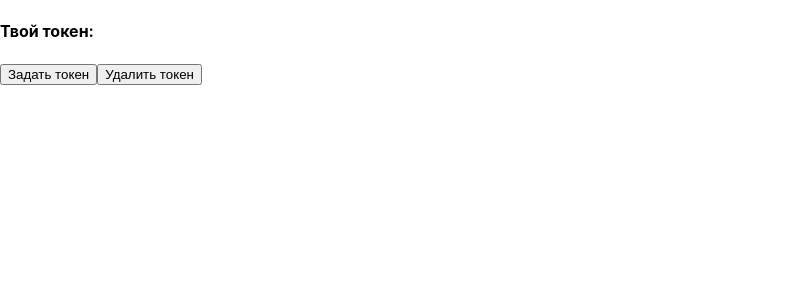
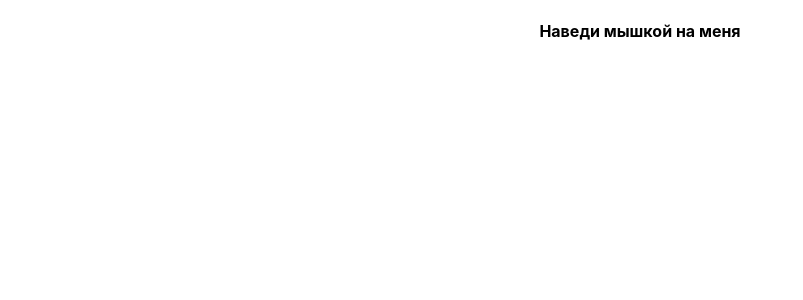
Before and after one commit to GrayWolf83/03-react-module, a React (Create React App) app: page / in a window 1280 px wide. Shown: the top 300 px of the page, without its empty margins (0-803 px from the left). Built offline with nearby package versions, Linux system fonts and the light colour scheme.

Commit message:
task/3 useHover

```diff
--- a/src/App.css
+++ b/src/App.css
@@ -2,37 +2,7 @@
   text-align: center;
 }
 
-.App-logo {
-  height: 40vmin;
-  pointer-events: none;
+.title {
+  text-align: center;
+  cursor: pointer;
 }
-
-@media (prefers-reduced-motion: no-preference) {
-  .App-logo {
-    animation: App-logo-spin infinite 20s linear;
-  }
-}
-
-.App-header {
-  background-color: #282c34;
-  min-height: 100vh;
-  display: flex;
-  flex-direction: column;
-  align-items: center;
-  justify-content: center;
-  font-size: calc(10px + 2vmin);
-  color: white;
-}
-
-.App-link {
-  color: #61dafb;
-}
-
-@keyframes App-logo-spin {
-  from {
-    transform: rotate(0deg);
-  }
-  to {
-    transform: rotate(360deg);
-  }
-}
--- a/src/App.js
+++ b/src/App.js
@@ -1,15 +1,14 @@
-import { useLocalStorage } from './hooks/useLocalStorage'
+import { useHover } from './hooks/useHover'
 import './App.css'
 
 function App() {
-	const [token, { setItem, removeItem }] = useLocalStorage('token')
+	const { hovered, ref } = useHover()
 
 	return (
 		<div>
-			<h4>Твой токен: {token}</h4>
-
-			<button onClick={() => setItem('token')}>Задать токен</button>
-			<button onClick={removeItem}>Удалить токен</button>
+			<h4 ref={ref} className='title'>
+				{hovered ? 'На меня навели мышку' : 'Наведи мышкой на меня'}
+			</h4>
 		</div>
 	)
 }
--- /dev/null
+++ b/src/hooks/useHover.js
@@ -0,0 +1,25 @@
+import { useEffect, useRef, useState } from 'react'
+
+export function useHover() {
+	const [hovered, setHovered] = useState(false)
+	const ref = useRef(null)
+
+	function setHoveredTrue() {
+		setHovered(true)
+	}
+	function setHoveredFalse() {
+		setHovered(false)
+	}
+
+	useEffect(() => {
+		ref.current.addEventListener('mouseover', setHoveredTrue)
+		ref.current.addEventListener('mouseout', setHoveredFalse)
+
+		return () => {
+			ref.current.removeEventListener('mouseover', setHoveredTrue)
+			ref.current.removeEventListener('mouseout', setHoveredFalse)
+		}
+	}, [ref])
+
+	return { hovered, ref }
+}
```
